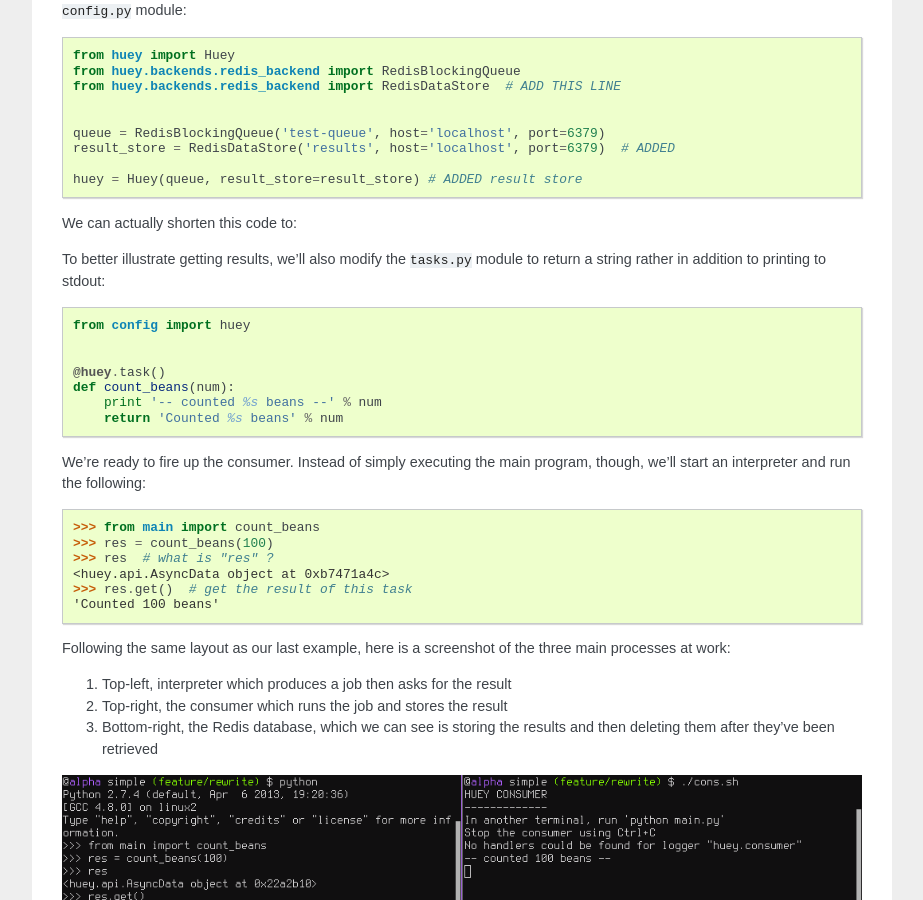
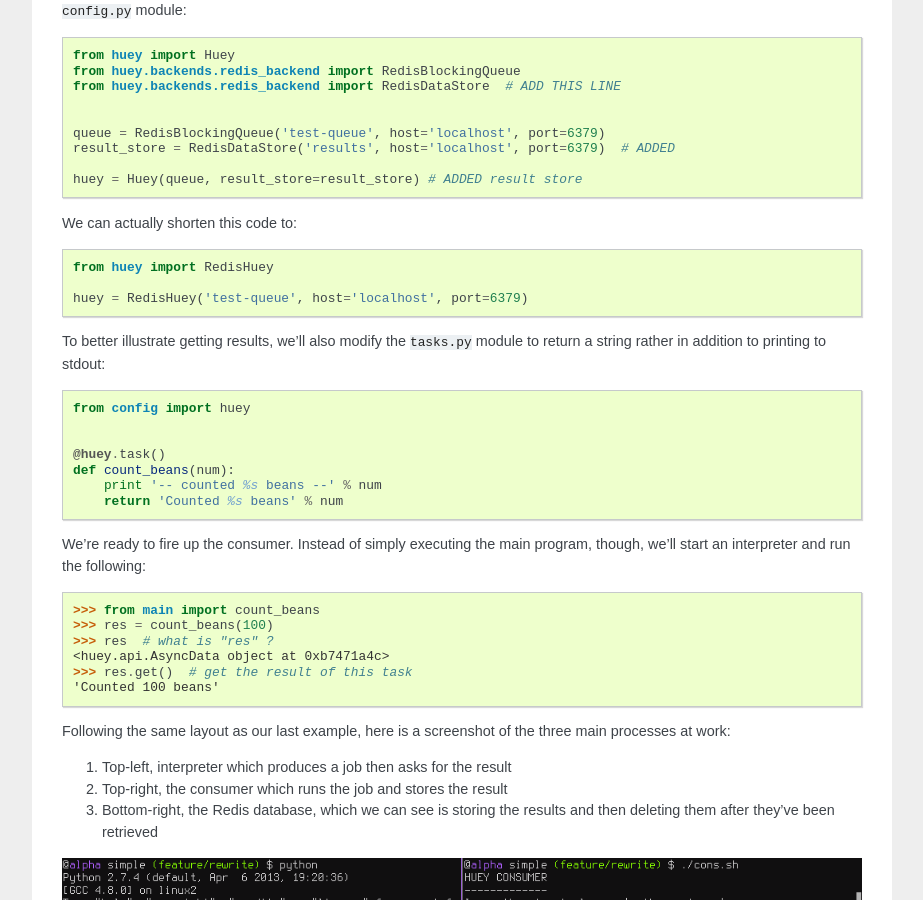
Before and after one commit to coleifer/huey, a Sphinx documentation site: the page built from docs/getting-started.rst, in a window 1280 px wide and 900 px high, scrolled down 2002 px. Shown: the whole window, without its empty margins (198-1121 px from the left). Built offline with Sphinx 7.4.7, drawn with Linux system fonts in a browser that asks for light colours.

Commit message:
Small doc fixes

```diff
--- a/docs/consumer.rst
+++ b/docs/consumer.rst
@@ -89,7 +89,7 @@ Examples
 
  .. code-block:: bash
 
-    huey_consumer.py my.app.huey -l /var/log/app.huey.log -t 8 -b 1.1 -m 1.0
+    huey_consumer.py my.app.huey -l /var/log/app.huey.log -w 8 -b 1.1 -m 1.0
 
 Running single-threaded without a crontab and logging to stdout:
 
--- a/docs/getting-started.rst
+++ b/docs/getting-started.rst
@@ -114,11 +114,11 @@ lines to the ``config.py`` module:
 
 We can actually shorten this code to:
 
-.. code-block::python
+.. code-block:: python
 
     from huey import RedisHuey
 
-    heuy = RedisHuey('test-queue', host='localhost', port=6379)
+    huey = RedisHuey('test-queue', host='localhost', port=6379)
 
 To better illustrate getting results, we'll also modify the ``tasks.py``
 module to return a string rather in addition to printing to stdout:
```
Also changed, not shown: other parts of docs/consumer.rst (+1 -1 lines).
